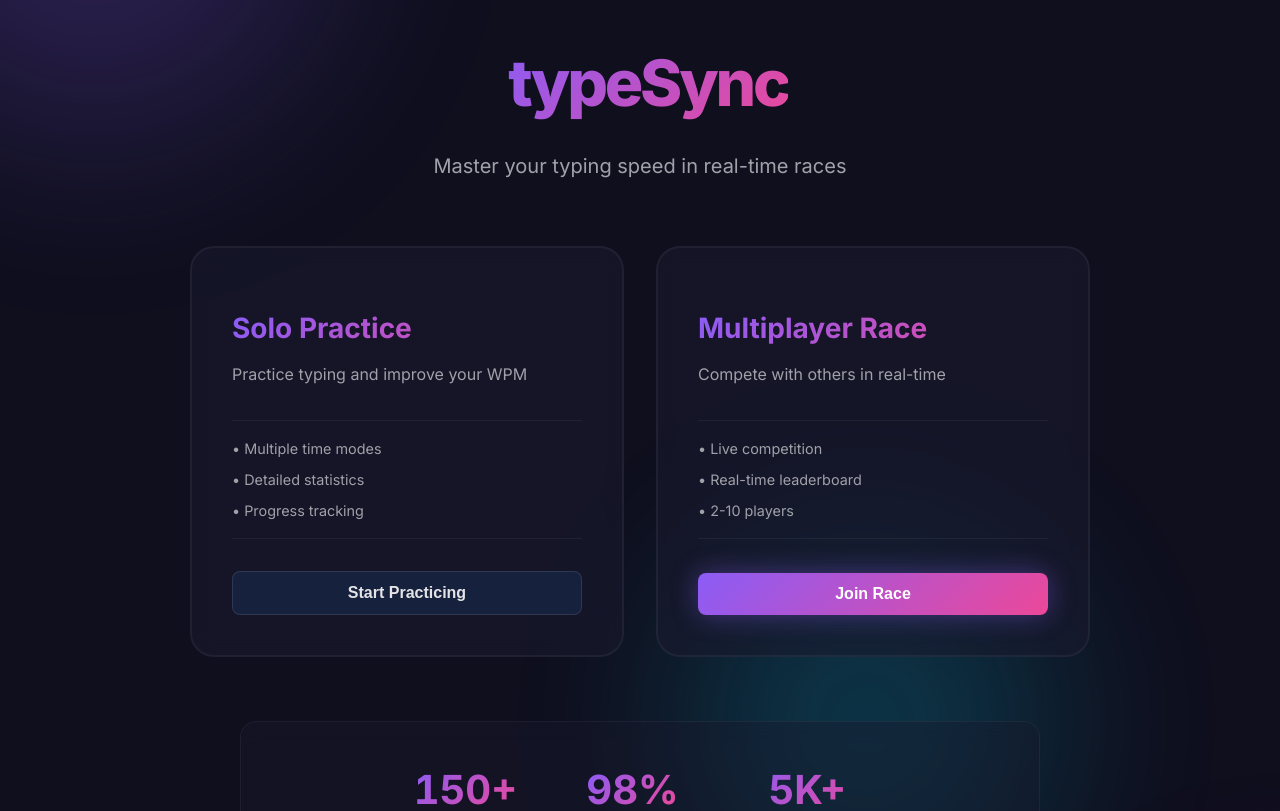
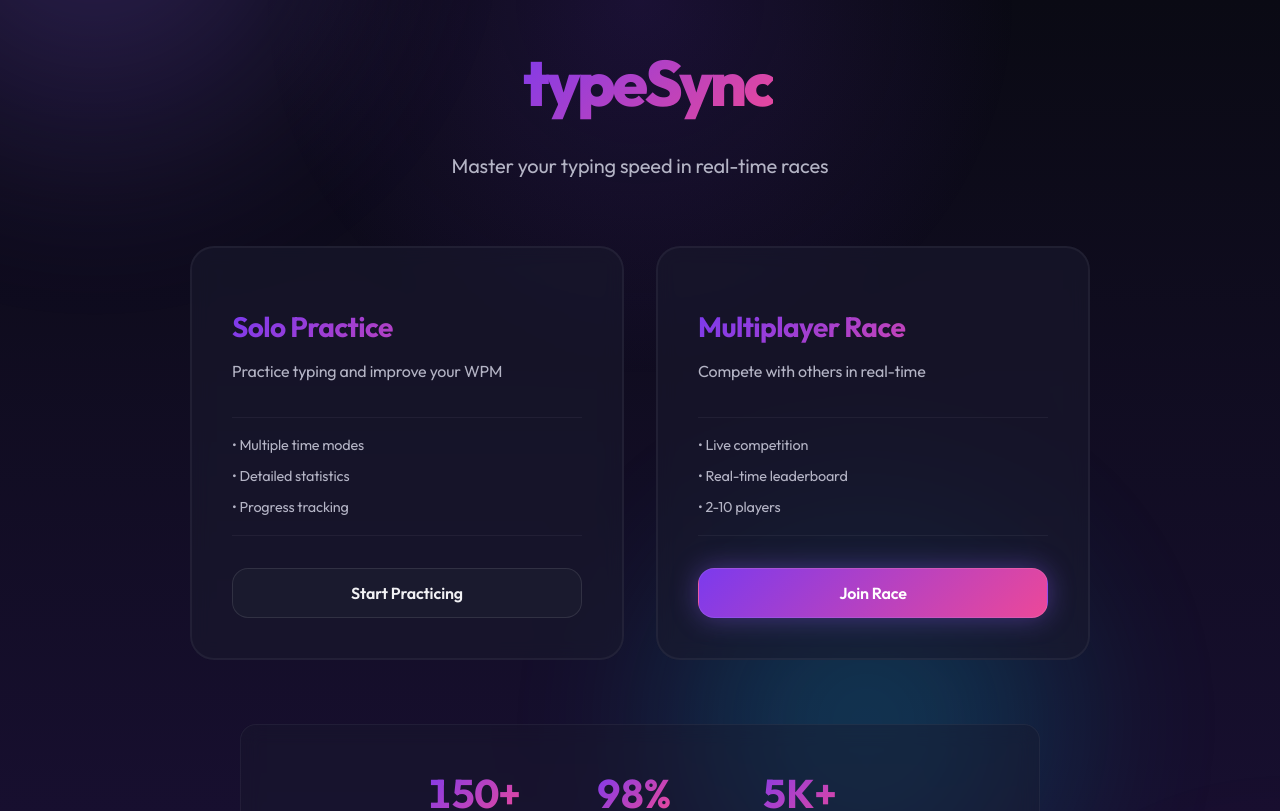
Before and after one commit to ayushverse/TypeSync, a React (Vite) app in the folder frontend/: page / in a window 1280 px wide. Shown: the top 811 px of the page. Built offline with nearby package versions, Linux system fonts and the light colour scheme; no server answers.

Commit message:
Enhance frontend aesthetics with geometric fonts and improved styling

```diff
--- a/frontend/index.html
+++ b/frontend/index.html
@@ -4,7 +4,10 @@
     <meta charset="UTF-8" />
     <link rel="icon" type="image/svg+xml" href="/vite.svg" />
     <meta name="viewport" content="width=device-width, initial-scale=1.0" />
-    <title>project</title>
+    <link rel="preconnect" href="https://fonts.googleapis.com">
+    <link rel="preconnect" href="https://fonts.gstatic.com" crossorigin>
+    <link href="https://fonts.googleapis.com/css2?family=Outfit:wght@300;400;500;600;700;800;900&family=Space+Grotesk:wght@400;500;600;700&family=JetBrains+Mono:wght@400;500;600&display=swap" rel="stylesheet">
+    <title>typeSync - Master Your Typing Speed</title>
   </head>
   <body>
     <div id="root"></div>
--- a/frontend/src/index.css
+++ b/frontend/src/index.css
@@ -1,5 +1,3 @@
-@import url('https://fonts.googleapis.com/css2?family=Inter:wght@300;400;500;600;700;800&family=JetBrains+Mono:wght@400;500;600;700&display=swap');
-
 * {
   margin: 0;
   padding: 0;
@@ -7,23 +5,30 @@
 }
 
 :root {
-  /* Colors */
-  --bg-primary: #0f0f1e;
-  --bg-secondary: #1a1a2e;
-  --bg-accent: #16213e;
-  --text-primary: #e4e4e7;
-  --text-secondary: #a1a1aa;
-  --text-dim: #71717a;
-  --accent-primary: #8b5cf6;
+  /* Colors - Enhanced Palette */
+  --bg-primary: #0a0a14;
+  --bg-secondary: #13131f;
+  --bg-accent: #1a1a2e;
+  --bg-gradient-start: #0a0a14;
+  --bg-gradient-end: #1a1035;
+
+  --text-primary: #f1f1f4;
+  --text-secondary: #b4b4c5;
+  --text-dim: #6b6b7a;
+
+  --accent-primary: #7c3aed;
   --accent-secondary: #ec4899;
+  --accent-tertiary: #06b6d4;
   --accent-success: #10b981;
   --accent-error: #ef4444;
   --accent-warning: #f59e0b;
 
   /* Gradients */
-  --gradient-primary: linear-gradient(135deg, #8b5cf6 0%, #ec4899 100%);
-  --gradient-secondary: linear-gradient(135deg, #06b6d4 0%, #3b82f6 100%);
-  --gradient-dark: linear-gradient(180deg, #0f0f1e 0%, #1a1a2e 100%);
+  --gradient-primary: linear-gradient(135deg, #7c3aed 0%, #ec4899 100%);
+  --gradient-secondary: linear-gradient(135deg, #06b6d4 0%, #7c3aed 100%);
+  --gradient-accent: linear-gradient(135deg, #ec4899 0%, #f59e0b 100%);
+  --gradient-dark: linear-gradient(180deg, #0a0a14 0%, #1a1035 100%);
+  --gradient-glow: radial-gradient(circle at 50% 0%, rgba(124, 58, 237, 0.15), transparent 50%);
 
   /* Spacing */
   --spacing-xs: 0.25rem;
@@ -34,44 +39,75 @@
   --spacing-2xl: 3rem;
 
   /* Border Radius */
-  --radius-sm: 0.375rem;
-  --radius-md: 0.5rem;
-  --radius-lg: 0.75rem;
-  --radius-xl: 1rem;
+  --radius-sm: 0.5rem;
+  --radius-md: 0.75rem;
+  --radius-lg: 1rem;
+  --radius-xl: 1.5rem;
+  --radius-2xl: 2rem;
 
   /* Shadows */
-  --shadow-sm: 0 1px 2px 0 rgba(0, 0, 0, 0.05);
-  --shadow-md: 0 4px 6px -1px rgba(0, 0, 0, 0.1);
-  --shadow-lg: 0 10px 15px -3px rgba(0, 0, 0, 0.1);
-  --shadow-glow: 0 0 20px rgba(139, 92, 246, 0.3);
+  --shadow-sm: 0 2px 4px rgba(0, 0, 0, 0.1);
+  --shadow-md: 0 4px 12px rgba(0, 0, 0, 0.15);
+  --shadow-lg: 0 8px 24px rgba(0, 0, 0, 0.2);
+  --shadow-xl: 0 12px 40px rgba(0, 0, 0, 0.25);
+  --shadow-glow-sm: 0 0 20px rgba(124, 58, 237, 0.2);
+  --shadow-glow: 0 0 40px rgba(124, 58, 237, 0.3);
+  --shadow-glow-lg: 0 0 60px rgba(124, 58, 237, 0.4);
 
   /* Transitions */
   --transition-fast: 150ms cubic-bezier(0.4, 0, 0.2, 1);
-  --transition-normal: 250ms cubic-bezier(0.4, 0, 0.2, 1);
-  --transition-slow: 350ms cubic-bezier(0.4, 0, 0.2, 1);
+  --transition-normal: 300ms cubic-bezier(0.4, 0, 0.2, 1);
+  --transition-slow: 500ms cubic-bezier(0.4, 0, 0.2, 1);
 }
 
 body {
-  font-family: 'Inter', -apple-system, BlinkMacSystemFont, 'Segoe UI', 'Roboto', sans-serif;
-  background: var(--bg-primary);
+  font-family: 'Outfit', 'Space Grotesk', -apple-system, BlinkMacSystemFont, 'Segoe UI', sans-serif;
+  background: var(--bg-gradient-start);
+  background: var(--gradient-dark);
   color: var(--text-primary);
   line-height: 1.6;
   overflow-x: hidden;
   min-height: 100vh;
+  position: relative;
+  font-weight: 400;
+  letter-spacing: -0.01em;
+}
+
+body::before {
+  content: '';
+  position: fixed;
+  top: 0;
+  left: 50%;
+  transform: translateX(-50%);
+  width: 100%;
+  height: 400px;
+  background: var(--gradient-glow);
+  pointer-events: none;
+  z-index: 0;
 }
 
 #root {
   min-height: 100vh;
+  position: relative;
+  z-index: 1;
 }
 
 /* Typography */
-h1, h2, h3, h4, h5, h6 {
+h1,
+h2,
+h3,
+h4,
+h5,
+h6 {
+  font-family: 'Outfit', sans-serif;
   font-weight: 700;
-  line-height: 1.2;
+  line-height: 1.1;
+  letter-spacing: -0.02em;
 }
 
 h1 {
-  font-size: 3rem;
+  font-size: 3.5rem;
+  font-weight: 800;
   background: var(--gradient-primary);
   -webkit-background-clip: text;
   -webkit-text-fill-color: transparent;
@@ -79,21 +115,26 @@ h1 {
 }
 
 h2 {
-  font-size: 2rem;
+  font-size: 2.25rem;
+  font-weight: 700;
 }
 
 h3 {
-  font-size: 1.5rem;
+  font-size: 1.75rem;
+  font-weight: 600;
 }
 
-code, pre {
+code,
+pre,
+kbd {
   font-family: 'JetBrains Mono', 'Courier New', monospace;
+  font-weight: 500;
 }
 
 /* Scrollbar */
 ::-webkit-scrollbar {
-  width: 8px;
-  height: 8px;
+  width: 10px;
+  height: 10px;
 }
 
 ::-webkit-scrollbar-track {
@@ -101,19 +142,21 @@ code, pre {
 }
 
 ::-webkit-scrollbar-thumb {
-  background: var(--accent-primary);
+  background: linear-gradient(180deg, var(--accent-primary), var(--accent-secondary));
   border-radius: var(--radius-lg);
 }
 
 ::-webkit-scrollbar-thumb:hover {
-  background: var(--accent-secondary);
+  background: linear-gradient(180deg, var(--accent-secondary), var(--accent-primary));
 }
 
 /* Utilities */
 .glass {
-  background: rgba(26, 26, 46, 0.7);
-  backdrop-filter: blur(10px);
-  border: 1px solid rgba(255, 255, 255, 0.1);
+  background: rgba(19, 19, 31, 0.6);
+  backdrop-filter: blur(20px);
+  -webkit-backdrop-filter: blur(20px);
+  border: 1px solid rgba(255, 255, 255, 0.08);
+  box-shadow: var(--shadow-lg);
 }
 
 .gradient-text {
@@ -121,11 +164,12 @@ code, pre {
   -webkit-background-clip: text;
   -webkit-text-fill-color: transparent;
   background-clip: text;
+  font-weight: 700;
 }
 
 .btn {
-  padding: 0.75rem 1.5rem;
-  border-radius: var(--radius-md);
+  padding: 0.875rem 1.75rem;
+  border-radius: var(--radius-lg);
   font-weight: 600;
   cursor: pointer;
   transition: all var(--transition-normal);
@@ -136,17 +180,40 @@ code, pre {
   align-items: center;
   justify-content: center;
   gap: 0.5rem;
+  font-family: 'Outfit', sans-serif;
+  letter-spacing: -0.01em;
+  position: relative;
+  overflow: hidden;
+}
+
+.btn::before {
+  content: '';
+  position: absolute;
+  top: 50%;
+  left: 50%;
+  width: 0;
+  height: 0;
+  border-radius: 50%;
+  background: rgba(255, 255, 255, 0.1);
+  transform: translate(-50%, -50%);
+  transition: width 0.6s, height 0.6s;
+}
+
+.btn:hover::before {
+  width: 300px;
+  height: 300px;
 }
 
 .btn-primary {
   background: var(--gradient-primary);
   color: white;
-  box-shadow: var(--shadow-glow);
+  box-shadow: var(--shadow-glow-sm);
+  border: 1px solid rgba(255, 255, 255, 0.1);
 }
 
 .btn-primary:hover {
-  transform: translateY(-2px);
-  box-shadow: 0 0 30px rgba(139, 92, 246, 0.5);
+  transform: translateY(-3px) scale(1.02);
+  box-shadow: var(--shadow-glow);
 }
 
 .btn-secondary {
@@ -156,12 +223,14 @@ code, pre {
 }
 
 .btn-secondary:hover {
-  background: rgba(26, 26, 46, 0.8);
+  background: rgba(26, 26, 46, 0.9);
   border-color: var(--accent-primary);
+  transform: translateY(-2px);
+  box-shadow: var(--shadow-md);
 }
 
 .btn:active {
-  transform: translateY(0);
+  transform: translateY(0) scale(0.98);
 }
 
 .btn:disabled {
@@ -185,7 +254,9 @@ code, pre {
 }
 
 /* Input Styles */
-input, textarea, select {
+input,
+textarea,
+select {
   background: var(--bg-accent);
   border: 1px solid rgba(255, 255, 255, 0.1);
   border-radius: var(--radius-md);
@@ -197,12 +268,15 @@ input, textarea, select {
   width: 100%;
 }
 
-input:focus, textarea:focus, select:focus {
+input:focus,
+textarea:focus,
+select:focus {
   border-color: var(--accent-primary);
   box-shadow: 0 0 0 3px rgba(139, 92, 246, 0.1);
 }
 
-input::placeholder, textarea::placeholder {
+input::placeholder,
+textarea::placeholder {
   color: var(--text-dim);
 }
 
@@ -212,6 +286,7 @@ input::placeholder, textarea::placeholder {
     opacity: 0;
     transform: translateY(20px);
   }
+
   to {
     opacity: 1;
     transform: translateY(0);
@@ -223,6 +298,7 @@ input::placeholder, textarea::placeholder {
     transform: translateX(-100%);
     opacity: 0;
   }
+
   to {
     transform: translateX(0);
     opacity: 1;
@@ -230,9 +306,12 @@ input::placeholder, textarea::placeholder {
 }
 
 @keyframes pulse {
-  0%, 100% {
+
+  0%,
+  100% {
     opacity: 1;
   }
+
   50% {
     opacity: 0.5;
   }
@@ -242,15 +321,19 @@ input::placeholder, textarea::placeholder {
   from {
     transform: rotate(0deg);
   }
+
   to {
     transform: rotate(360deg);
   }
 }
 
 @keyframes glow {
-  0%, 100% {
+
+  0%,
+  100% {
     box-shadow: 0 0 20px rgba(139, 92, 246, 0.3);
   }
+
   50% {
     box-shadow: 0 0 40px rgba(139, 92, 246, 0.6);
   }
```
